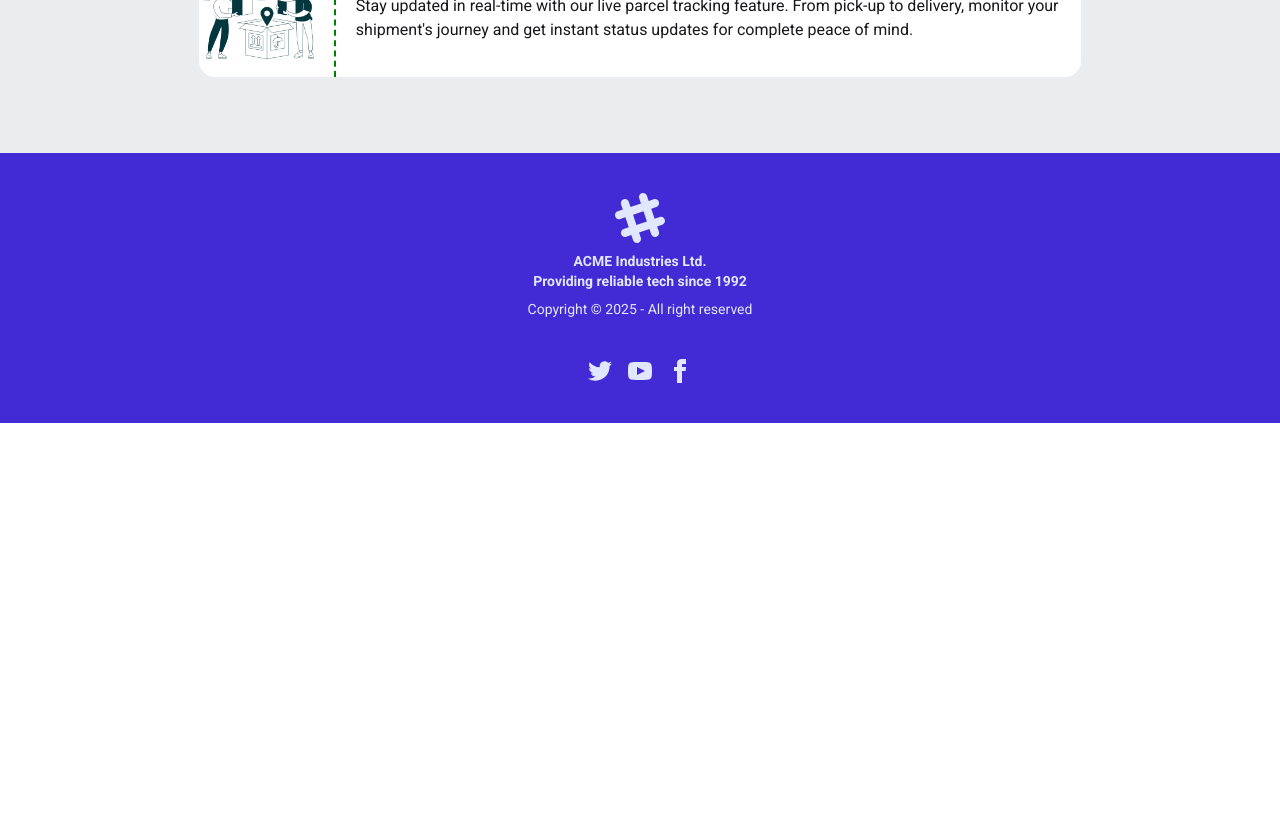
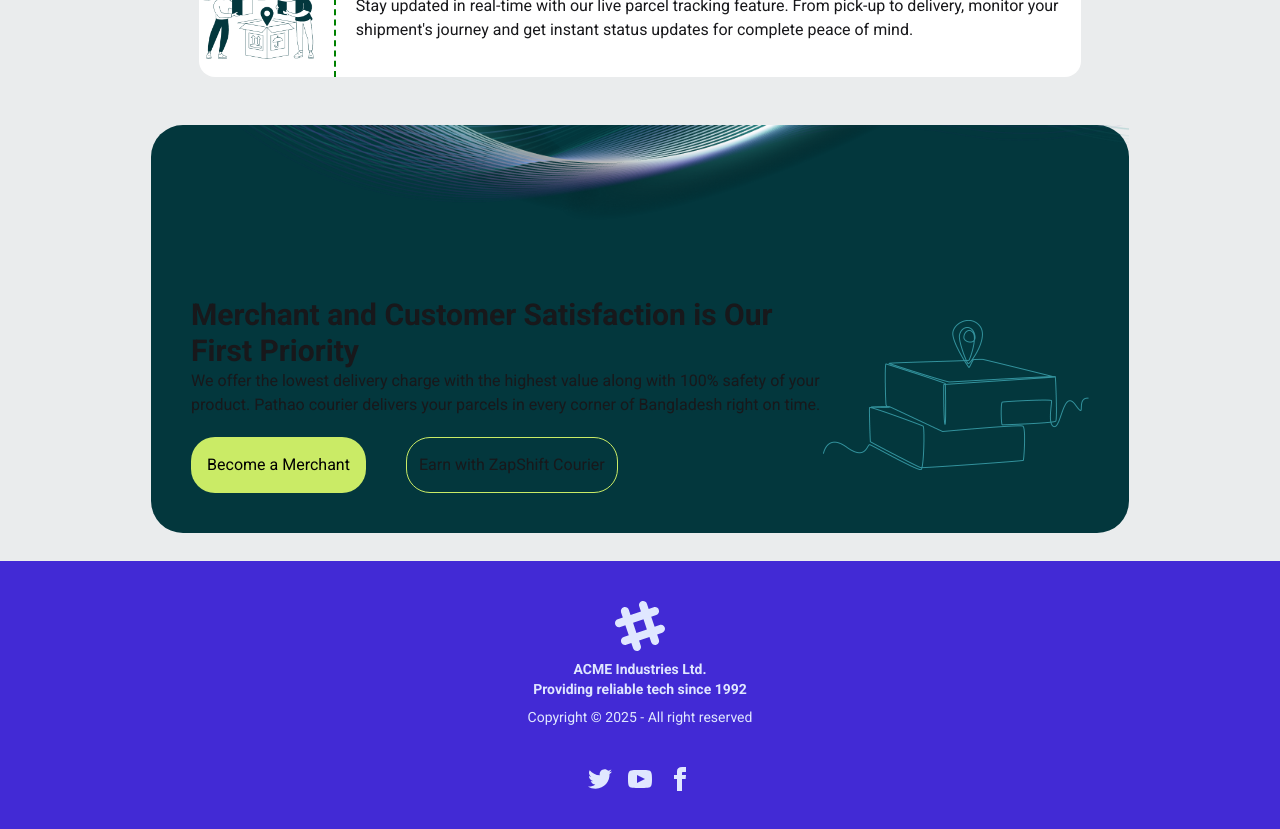
Before and after one commit to rifat7223/QuickBasket, a React (Vite) app: page / in a window 1280 px wide. Shown: the part 2480-3309 px from the top of the page. Before the commit the page ends 2903 px from the top, so only its background shows below. Built offline with nearby package versions, Linux system fonts and the light colour scheme.

Commit message:
added customer section

```diff
--- /dev/null
+++ b/src/Pages/Home/CustomerSatis/CustomerSatis.jsx
@@ -0,0 +1,27 @@
+import React from 'react';
+import trans from '../../../assets/be-a-merchant-bg.png'
+import mer from '../../../assets/location-merchant.png'
+const CustomerSatis = () => {
+    return (
+        <div className='bg-[#03373D]  max-w-10/12 mx-auto rounded-4xl  '>
+         <div className='flex justify-center items-center'>
+             <img src={trans} alt="" />
+         </div>
+         <div className=' flex justify-center items-center p-10'>
+            <div>
+                <h3 className='text-3xl font-bold'>Merchant and Customer Satisfaction is Our First Priority</h3>
+                <p>We offer the lowest delivery charge with the highest value along with 100% safety of your product. Pathao courier delivers your parcels in every corner of Bangladesh right on time.</p>
+                <div className='flex   gap-10 mt-5'>
+                   <button className='bg-[#CAEB66] text-black p-4 rounded-3xl'>Become a Merchant</button>
+                   <button className='border border-[#CAEB66] solid p-3 rounded-3xl  '>Earn with ZapShift Courier</button>
+                </div>
+            </div>
+            <div>
+                <img src={mer} alt="" />
+            </div>
+         </div>
+        </div>
+    );
+};
+
+export default CustomerSatis;
--- a/src/Pages/Home/Home/Home.jsx
+++ b/src/Pages/Home/Home/Home.jsx
@@ -3,6 +3,7 @@ import Banner from '../Banner/Banner';
 import HowWorks from '../HowWorks/HowWorks';
 import Servics from '../Servics/Servics';
 import Support from '../Support/Support';
+import CustomerSatis from '../CustomerSatis/CustomerSatis';
 
 const Home = () => {
     return (
@@ -19,6 +20,9 @@ const Home = () => {
           <div>
             <Support></Support>
           </div>
+          <div>
+            <CustomerSatis></CustomerSatis>
+          </div>
         </div>
     );
 };
```
